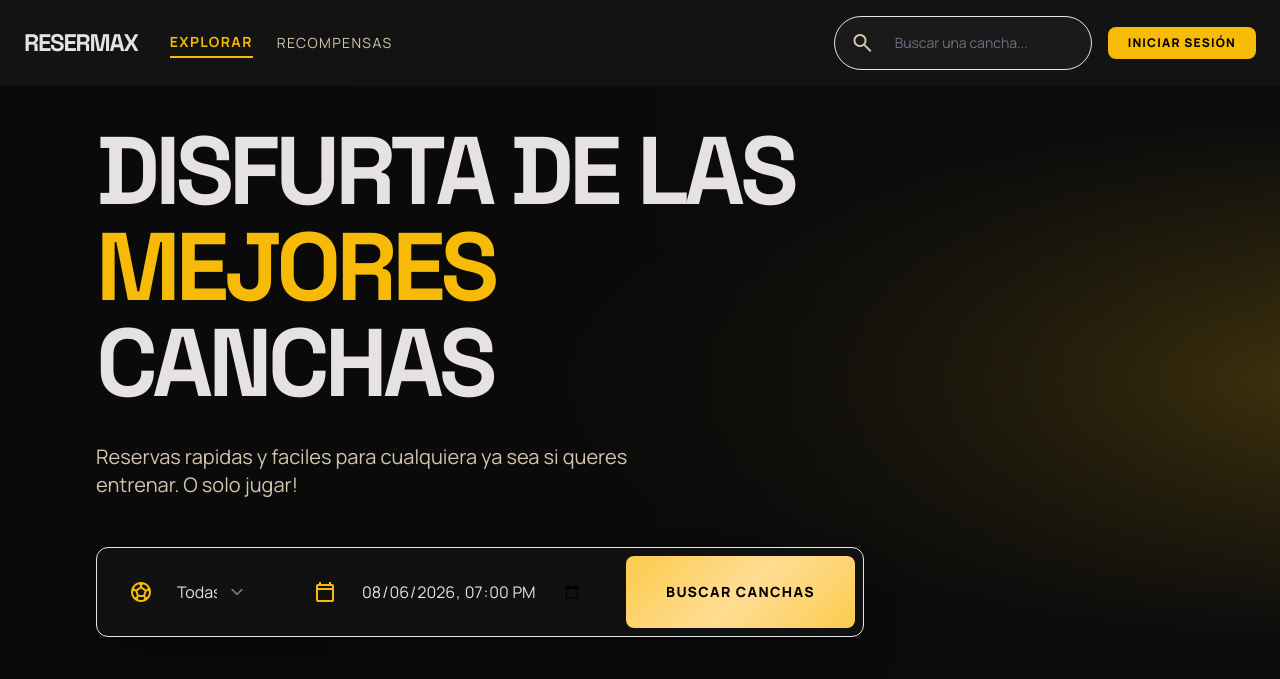
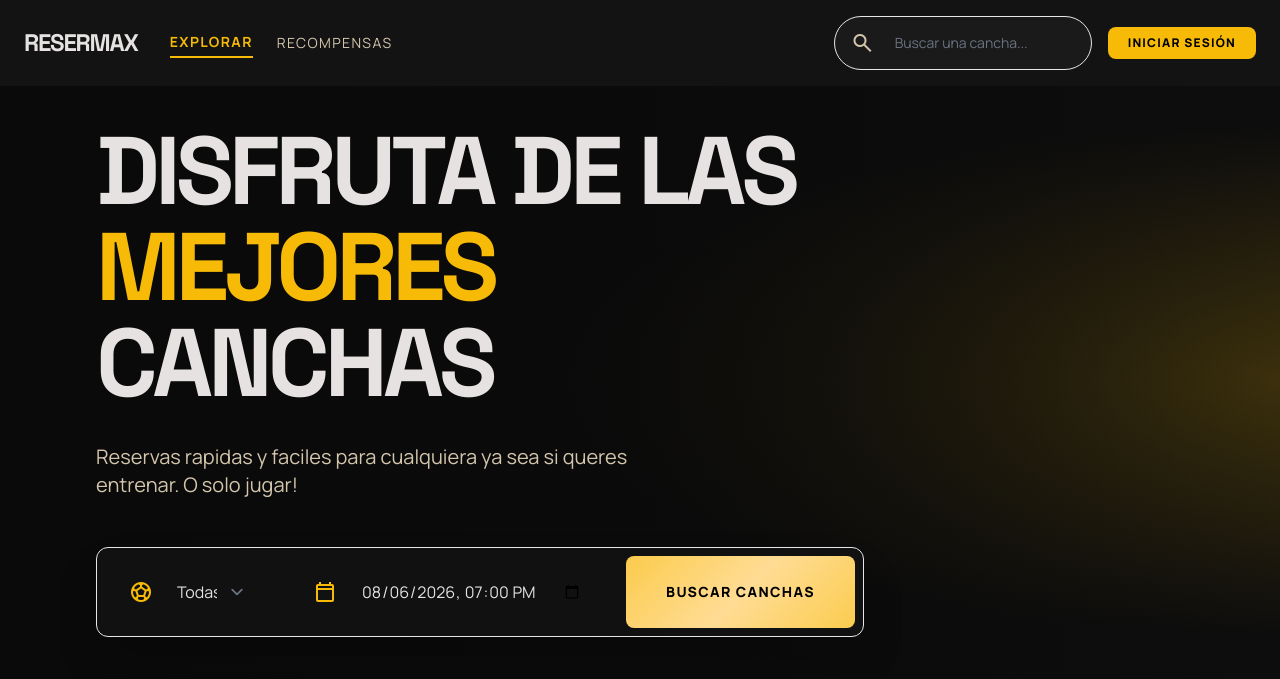
Before and after one commit to maximoattinello-blip/LSS, a Flask app: page / in a window 1280 px wide. Shown: the top 679 px of the page. Run offline with Flask 3, Linux system fonts and the light colour scheme; data comes from the database, SQL or seed files in the repository; data that the repository does not hold is empty; some libraries are stand-ins or nearby versions.

Commit message:
Arreglos esteticos

```diff
--- a/templates/index.html
+++ b/templates/index.html
@@ -70,7 +70,7 @@
 			<div class="relative z-20 max-w-4xl">
 				<h1
 					class="font-headline text-6xl md:text-8xl font-black tracking-tighter text-on-surface leading-[0.9] mb-8">
-					DISFURTA DE LAS <span class="text-primary-container">MEJORES</span><br />CANCHAS
+					DISFRUTA DE LAS <span class="text-primary-container">MEJORES</span><br />CANCHAS
 				</h1>
 				<p class="font-body text-xl text-on-surface-variant max-w-xl mb-12">
 					Reservas rapidas y faciles para cualquiera ya sea si queres entrenar. O solo jugar!
```
